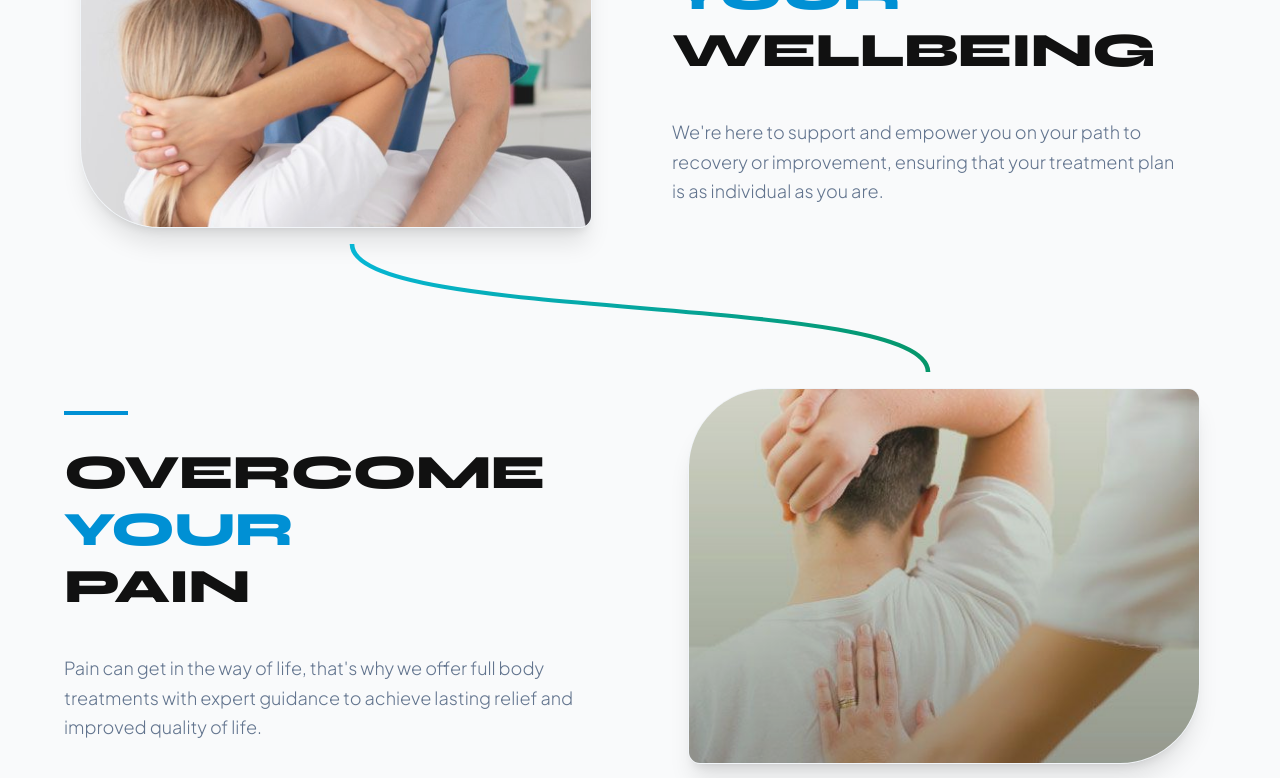
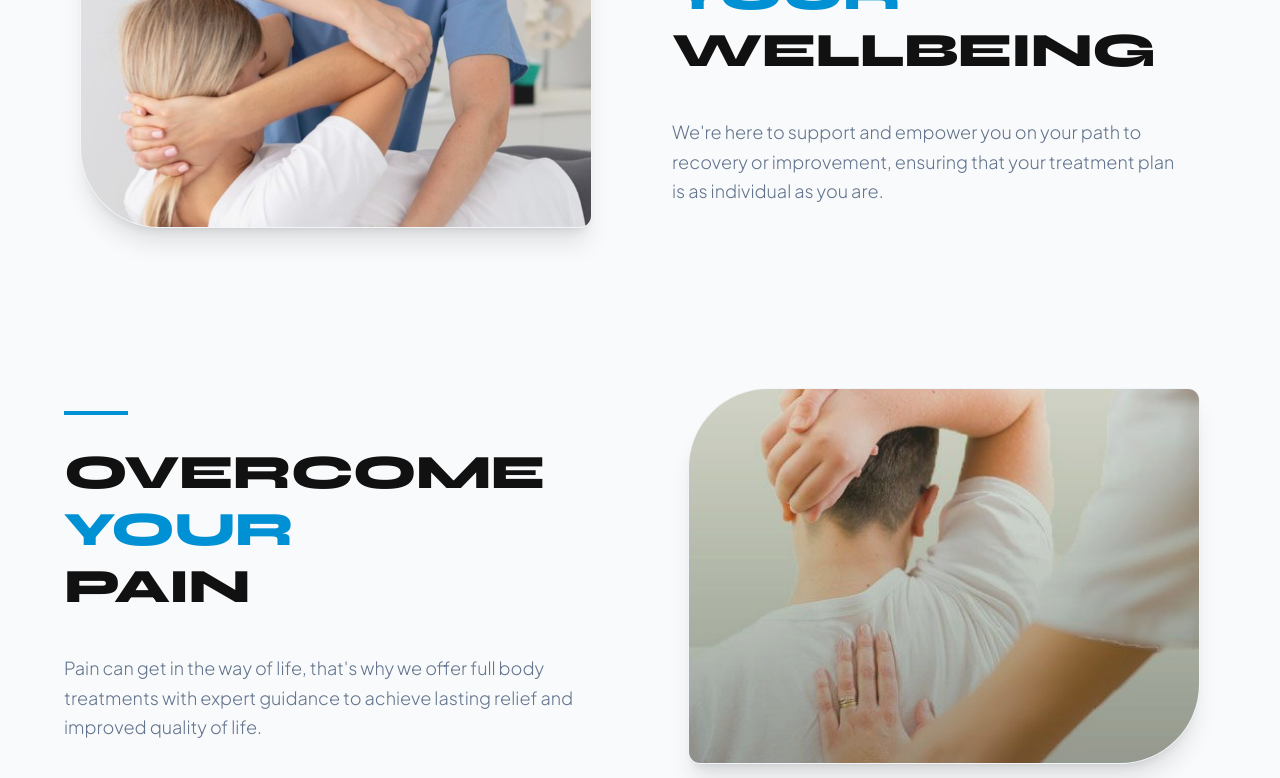
Before and after one commit to shaheertiger/Beachhealthbrampton, a React (Vite) app: page / in a window 1280 px wide. Shown: the part 1060-1838 px from the top of the page. Built offline with nearby package versions, Linux system fonts and the light colour scheme.

Commit message:
Fix SVG connecting line to be 1px blue and overlap properly

```diff
--- a/src/components/Features.tsx
+++ b/src/components/Features.tsx
@@ -88,28 +88,20 @@ export default function Features() {
 
             {/* Connecting Animated SVG Curve */}
             {index < features.length - 1 && (
-              <div className="hidden lg:block absolute w-full h-[128px] left-0 pointer-events-none -bottom-[128px] z-0">
-                <svg width="100%" height="100%" viewBox="0 0 1000 128" preserveAspectRatio="none">
-                  <defs>
-                    <linearGradient id={`grad-curve-${index}`} x1={!feature.reversed ? "0%" : "100%"} y1="0%" x2={!feature.reversed ? "100%" : "0%"} y2="0%">
-                      <stop offset="0%" stopColor="#06b6d4" />
-                      <stop offset="100%" stopColor="#059669" />
-                    </linearGradient>
-                  </defs>
+              <div className="hidden lg:block absolute w-full h-[350px] left-0 pointer-events-none -bottom-[239px] -z-10">
+                <svg width="100%" height="100%" viewBox="0 0 1000 350" preserveAspectRatio="none">
                   <motion.path
-                    initial={{ pathLength: 0, opacity: 0 }}
-                    whileInView={{ pathLength: 1, opacity: 1 }}
-                    viewport={{ once: true, margin: "-10%" }}
+                    initial={{ pathLength: 0 }}
+                    whileInView={{ pathLength: 1 }}
+                    viewport={{ once: true, margin: "50px" }}
                     transition={{ duration: 1.5, ease: "easeInOut" }}
                     d={!feature.reversed
-                      ? "M 250,0 C 250,80 750,48 750,128"
-                      : "M 750,0 C 750,80 250,48 250,128"
+                      ? "M 250,0 C 250,175 750,175 750,350"
+                      : "M 750,0 C 750,175 250,175 250,350"
                     }
-                    stroke={`url(#grad-curve-${index})`}
-                    strokeWidth="4"
+                    stroke="#0ea5e9" /* 1px blue line */
+                    strokeWidth="1"
                     fill="none"
-                    strokeLinecap="round"
-                    strokeDasharray="8 8"
                   />
                 </svg>
               </div>
```
